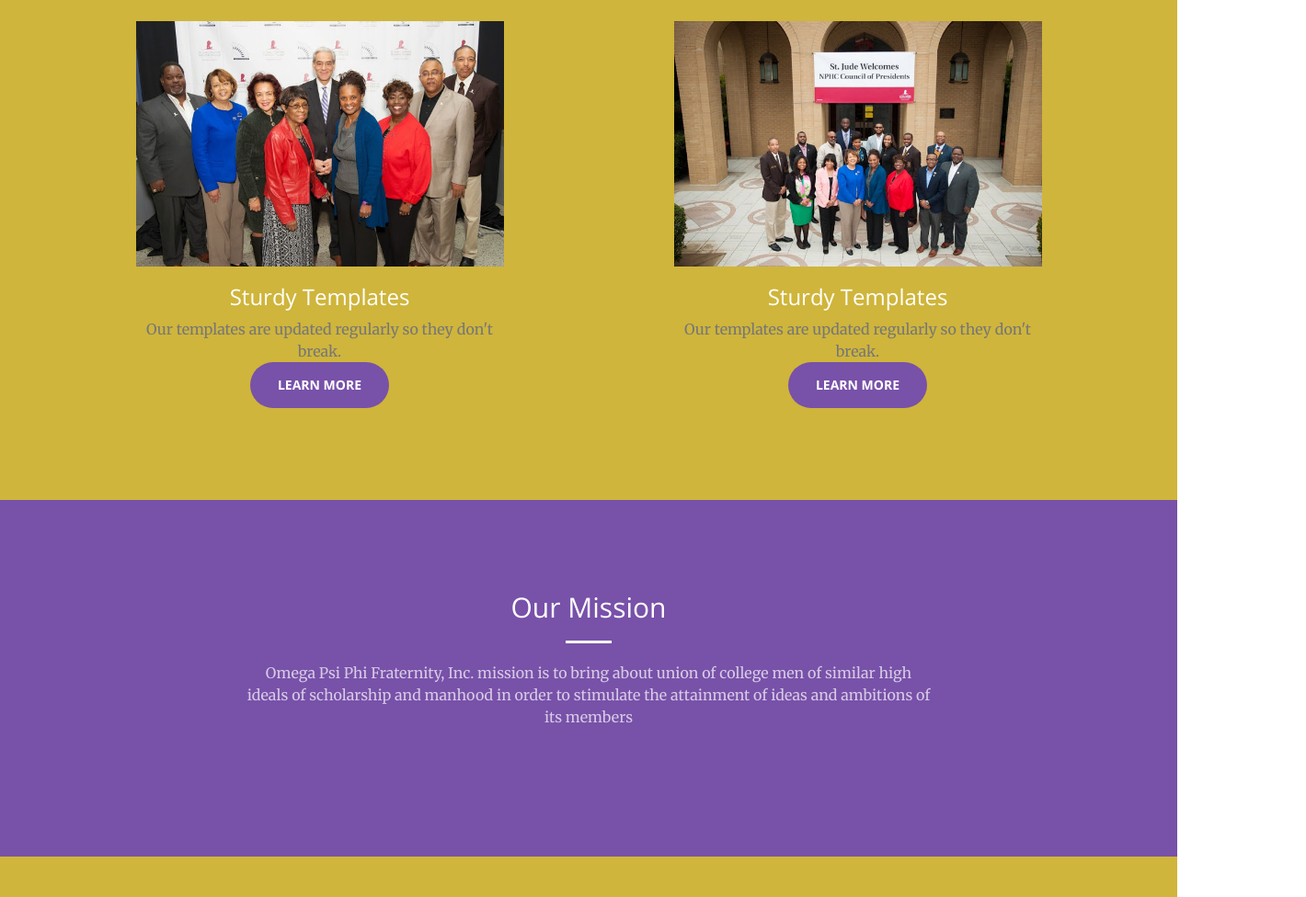
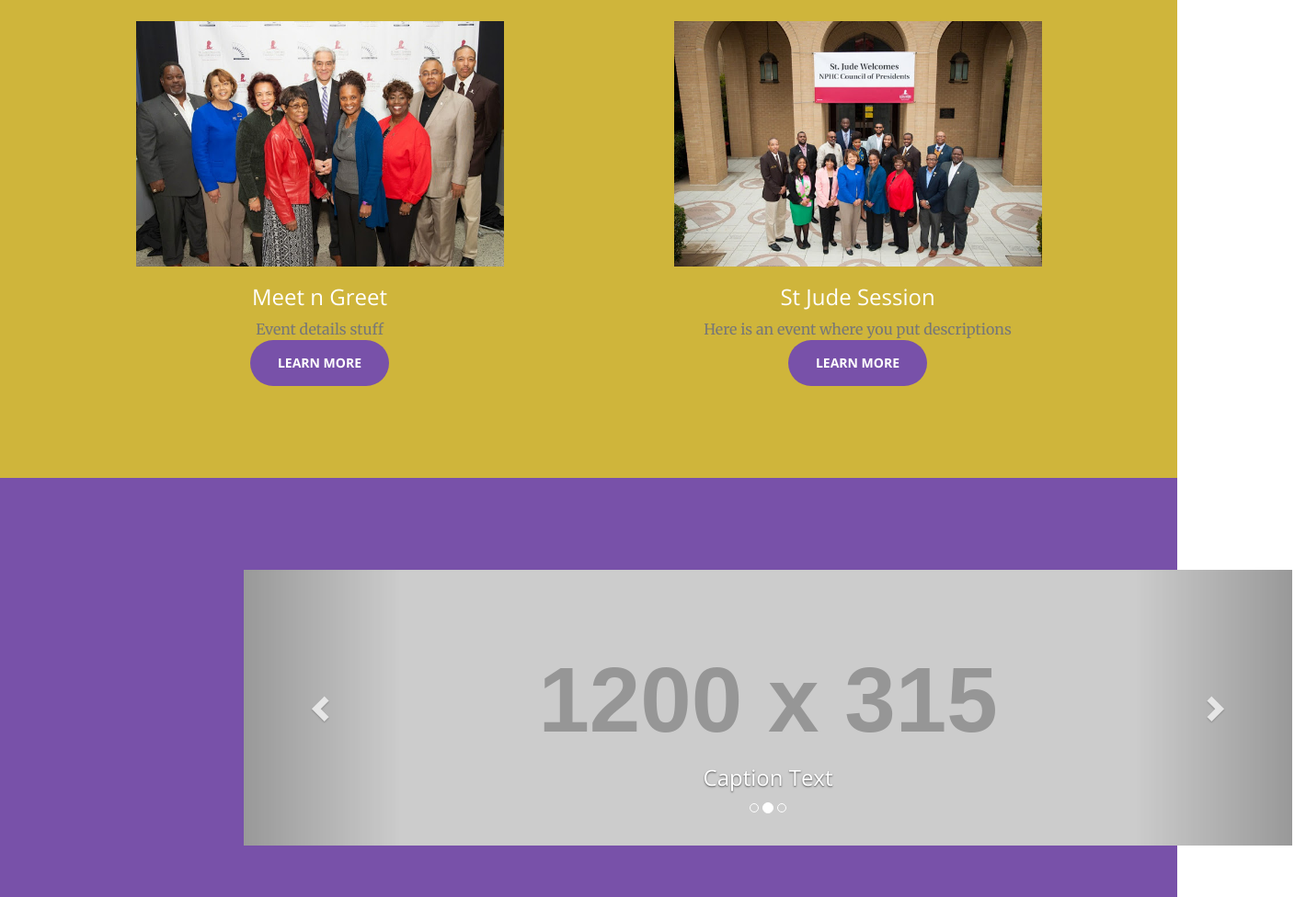
Before and after one commit to DasilvaKareem/Omega-Psi-Phi, a plain HTML site: page index.html in a window 1280 px wide. Shown: the part 1424-2400 px from the top of the page at 92% size, 1420 px wide, since content can reach past the window. Drawn offline with nearby package versions, Linux system fonts and the light colour scheme; placeholder pictures from the web are drawn by us.

Commit message:
Add carosuel

```diff
--- a/index.html
+++ b/index.html
@@ -9,7 +9,7 @@
     <meta name="description" content="">
     <meta name="author" content="">
 
-    <title>Creative - Start Bootstrap Theme</title>
+    <title>Nashville Chapter</title>
 
     <!-- Bootstrap Core CSS -->
     <link rel="stylesheet" href="css/bootstrap.min.css" type="text/css">
@@ -76,7 +76,7 @@
             <div class="header-content-inner">
                 <h1>Omega Psi Phi</h1>
                 <hr>
-                <p>Gamma Chapter</p>
+                <p>Gamma Phi Chapter</p>
                 <a href="#about" class="btn btn-primary btn-xl page-scroll">Find Out More</a>
             </div>
         </div>
@@ -109,8 +109,8 @@
                 <div class="col-lg-6 col-md-12 text-center">
                     <div class="service-box">
                         <img src="img/phi1.jpg" class="img-responsive">
-                        <h3>Sturdy Templates</h3>
-                        <p class="text-muted">Our templates are updated regularly so they don't break.</p>
+                        <h3>Meet n Greet</h3>
+                        <p class="text-muted">Event details stuff</p>
                         <a href="#about" class="btn btn-primary btn-xl">Learn More</a>
                     </div>
                 </div>
@@ -118,8 +118,8 @@
                 <div class="col-lg-6 col-md-12 text-center">
                     <div class="service-box">
                         <img src="img/phi2.jpg" class="img-responsive">
-                        <h3>Sturdy Templates</h3>
-                        <p class="text-muted">Our templates are updated regularly so they don't break.</p>
+                        <h3>St Jude Session</h3>
+                        <p class="text-muted">Here is an event where you put descriptions</p>
                         <a href="#about" class="btn btn-primary btn-xl page-scrol">Learn More</a>
                     </div>
                 </div>
@@ -130,23 +130,45 @@
         <section class="bg-primary" id="about">
         <div class="container">
             <div class="row">
-                <div class="col-lg-8 col-lg-offset-2 text-center">
-                    <h2 class="section-heading">Our Mission</h2>
-                    <hr class="light">
-                    <p class="text-faded">Omega Psi Phi Fraternity, Inc. mission is to bring about union of college men of similar high ideals of scholarship and manhood in order to stimulate the attainment of ideas and ambitions of its members</p>
+                <div class="col-lg-12 col-lg-offset-2 text-center">
+                  <div id="carousel-example-generic" class="carousel slide" data-ride="carousel">
+  <!-- Indicators -->
+  <ol class="carousel-indicators">
+    <li data-target="#carousel-example-generic" data-slide-to="0" class="active"></li>
+    <li data-target="#carousel-example-generic" data-slide-to="1"></li>
+    <li data-target="#carousel-example-generic" data-slide-to="2"></li>
+  </ol>
 
-                </div>
-            </div>
-            <div class="row">
-              <div class="col-lg-4 text-center">
-                <p class="text-faded"></p>
-              </div>
-              <div class="col-lg-4 text-center">
+  <!-- Wrapper for slides -->
+  <div class="carousel-inner">
+    <div class="item active">
+      <img src="http://placehold.it/1200x315" alt="...">
+      <div class="carousel-caption">
+          <h3>Caption Text</h3>
+      </div>
+    </div>
+    <div class="item">
+      <img src="http://placehold.it/1200x315" alt="...">
+      <div class="carousel-caption">
+          <h3>Caption Text</h3>
+      </div>
+    </div>
+    <div class="item">
+      <img src="http://placehold.it/1200x315" alt="...">
+      <div class="carousel-caption">
+          <h3>Caption Text</h3>
+      </div>
+    </div>
+  </div>
 
-              </div>
-              <div class="col-lg-4 text-center">
-
-            </div>
+  <!-- Controls -->
+  <a class="left carousel-control" href="#carousel-example-generic" role="button" data-slide="prev">
+    <span class="glyphicon glyphicon-chevron-left"></span>
+  </a>
+  <a class="right carousel-control" href="#carousel-example-generic" role="button" data-slide="next">
+    <span class="glyphicon glyphicon-chevron-right"></span>
+  </a>
+</div> <!-- Carousel -->
             </div>
         </div>
     </section>
@@ -164,9 +186,9 @@
         <div class="container">
             <div class="row">
                 <div class="col-lg-8 col-lg-offset-2 text-center">
-                    <h2 class="section-heading">Let's Get In Touch!</h2>
+                    <h2 class="section-heading">Contact Us</h2>
                     <hr class="primary">
-                    <p>Ready to start your next project with us? That's great! Give us a call or send us an email and we will get back to you as soon as possible!</p>
+                    <p> send us an email and we will get back to you as soon as possible!</p>
                 </div>
                 <div class="col-lg-4 col-lg-offset-2 text-center">
                     <i class="fa fa-phone fa-3x wow bounceIn"></i>
```
